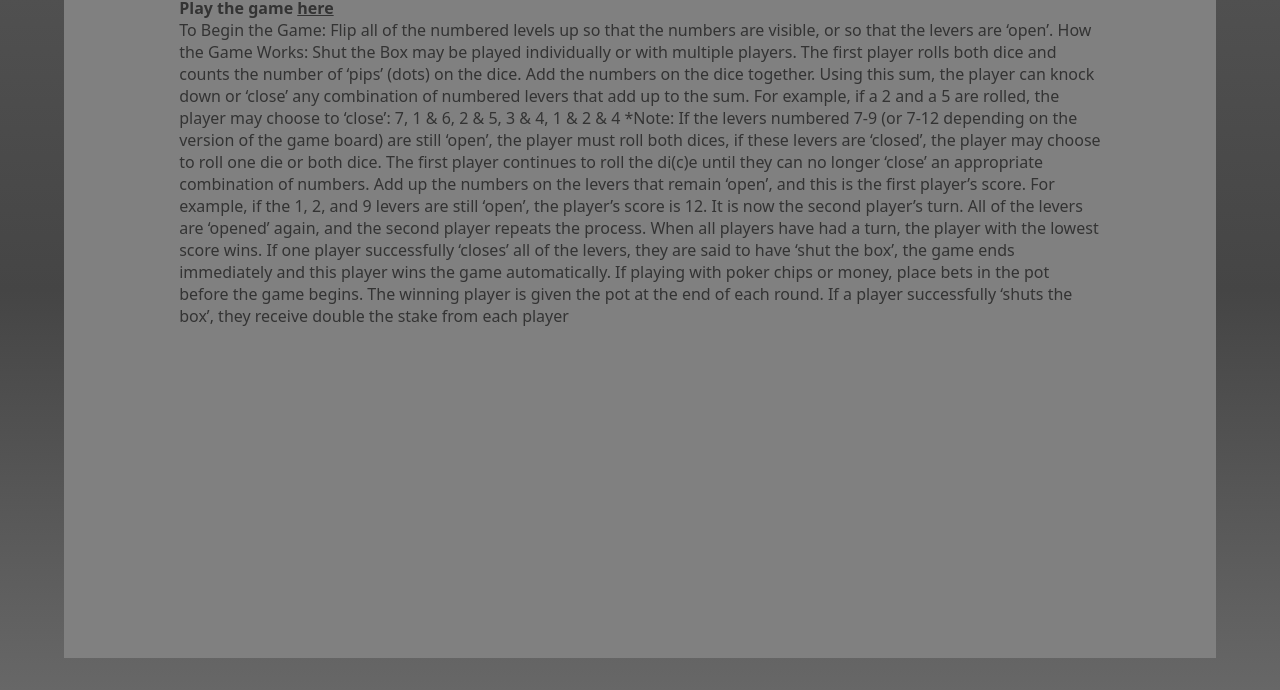
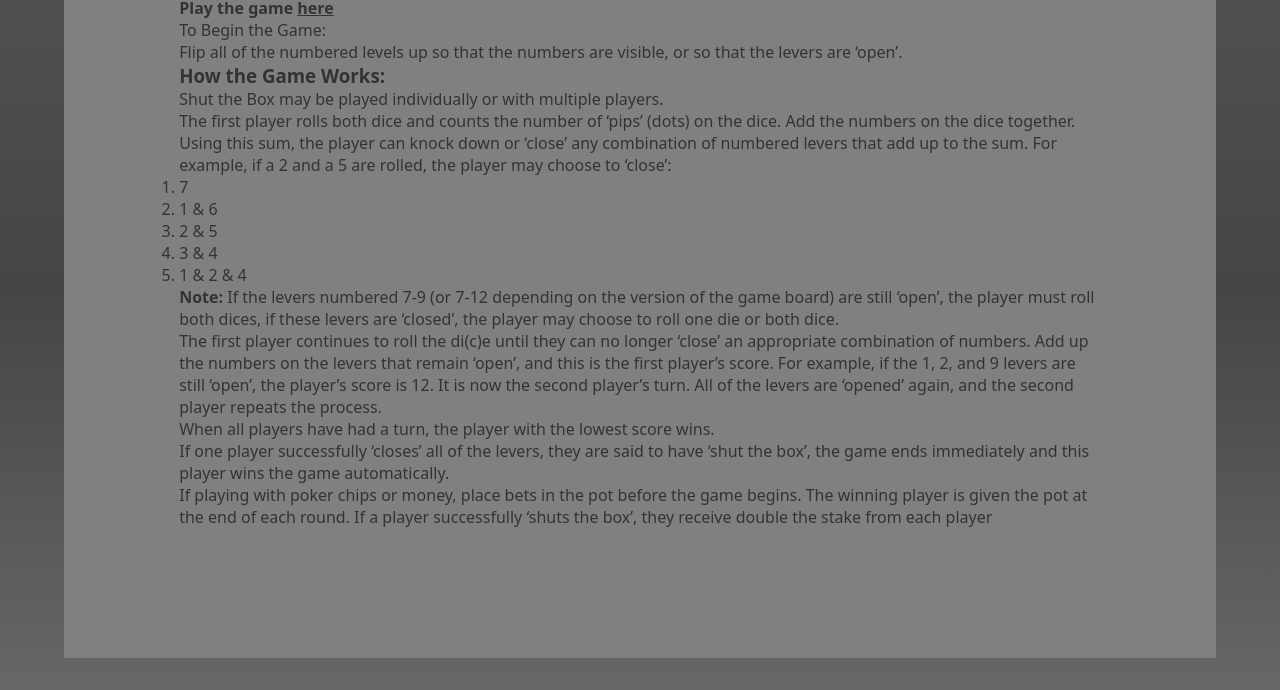
Before and after one commit to kmorton1988/shutthebox, a plain HTML site: page rules.html in a window 1280 px wide. Shown: the part 110-800 px from the top of the page. Drawn offline with nearby package versions, Linux system fonts and the light colour scheme.

Commit message:
cleaned up rules

```diff
--- a/rules.html
+++ b/rules.html
@@ -14,27 +14,30 @@
         <h1>Shut The Box Rules</h1>
         <strong>Play the game <a href="index.html">here</a></strong>
 
-        <p>To Begin the Game:
-            Flip all of the numbered levels up so that the numbers are visible, or so that the levers are ‘open’.
-            How the Game Works:
-            Shut the Box may be played individually or with multiple players.
-            The first player rolls both dice and counts the number of ‘pips’ (dots) on the dice. Add the numbers
+        <p>To Begin the Game:</p>
+            <p>Flip all of the numbered levels up so that the numbers are visible, or so that the levers are ‘open’.</p>
+            <h3>How the Game Works:</h3>
+            <p>Shut the Box may be played individually or with multiple players.</p>
+            <p>The first player rolls both dice and counts the number of ‘pips’ (dots) on the dice. Add the numbers
             on the dice together. Using this sum, the player can knock down or ‘close’ any combination of
             numbered levers that add up to the sum. For example, if a 2 and a 5 are rolled, the player may
-            choose to ‘close’:
-            7, 1 & 6, 2 & 5, 3 & 4, 1 & 2 & 4
-            *Note: If the levers numbered 7-9 (or 7-12 depending on the version of the game board) are still
+            choose to ‘close’:</p>
+
+            <ol>
+                <li>7</li> <li>1 & 6</li> <li>2 & 5</li> <li>3 & 4</li> <li>1 & 2 & 4</li>
+            </ol>
+            <p><strong>Note:</strong> If the levers numbered 7-9 (or 7-12 depending on the version of the game board) are still
             ‘open’, the player must roll both dices, if these levers are ‘closed’, the player may choose to roll
-            one die or both dice.
-            The first player continues to roll the di(c)e until they can no longer ‘close’ an appropriate
+            one die or both dice.</p>
+            <p>The first player continues to roll the di(c)e until they can no longer ‘close’ an appropriate
             combination of numbers. Add up the numbers on the levers that remain ‘open’, and this is the first
             player’s score. For example, if the 1, 2, and 9 levers are still ‘open’, the player’s score is 12.
             It is now the second player’s turn. All of the levers are ‘opened’ again, and the second player
-            repeats the process.
-            When all players have had a turn, the player with the lowest score wins.
-            If one player successfully ‘closes’ all of the levers, they are said to have ‘shut the box’, the game
-            ends immediately and this player wins the game automatically.
-            If playing with poker chips or money, place bets in the pot before the game begins. The winning
+            repeats the process.</p>
+            <p>When all players have had a turn, the player with the lowest score wins.</p>
+            <p>If one player successfully ‘closes’ all of the levers, they are said to have ‘shut the box’, the game
+            ends immediately and this player wins the game automatically.</p>
+            <p>If playing with poker chips or money, place bets in the pot before the game begins. The winning
             player is given the pot at the end of each round. If a player successfully ‘shuts the box’, they
             receive double the stake from each player</p>
 
```
